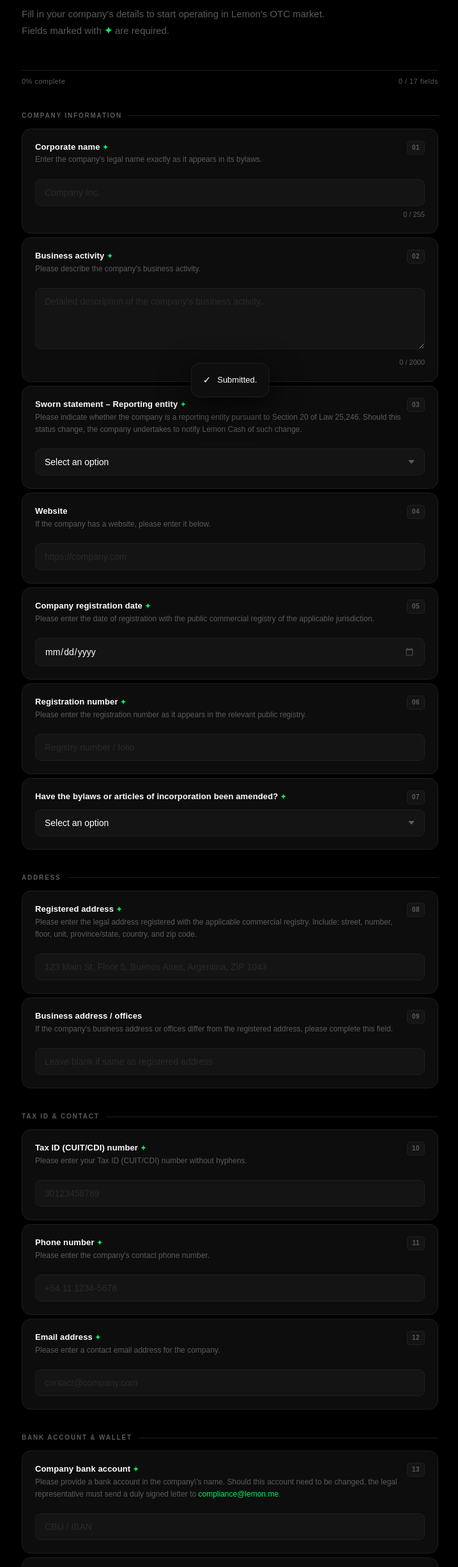
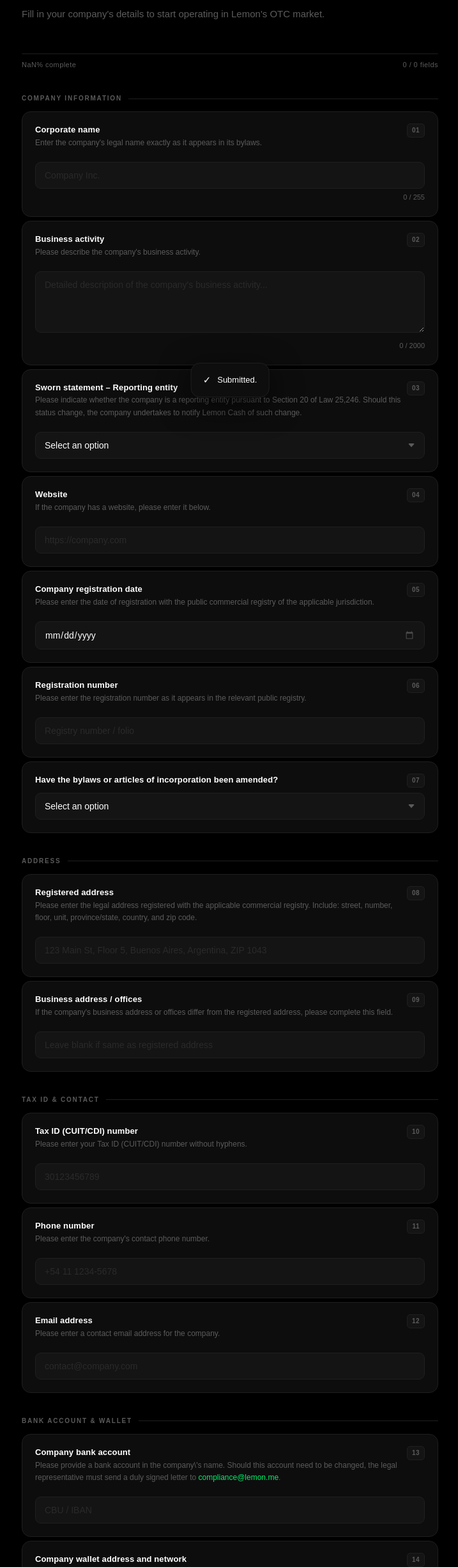
Before and after one commit to juannunezhrzic/lemon-otc-onboarding, a website: page public/index.html in a window 1280 px wide. Shown: the part 231-2680 px from the top of the page at 64% size, without its empty margins (280-997 px from the left). Drawn offline with Linux system fonts and the light colour scheme; a web font is replaced by a local one.

Commit message:
Make all form fields optional

```diff
--- a/public/index.html
+++ b/public/index.html
@@ -172,7 +172,7 @@ select option{background:#111;color:var(--text);}
 <section class="hero">
   <div class="hero-eye"><div class="hero-dot"></div><span>Account opening</span></div>
   <h1 style="font-family:'PPNeueMachina',sans-serif;font-weight:800;color:#ffffff;letter-spacing:-0.04em;">Corporate onboarding</h1>
-  <p>Fill in your company's details to start operating in Lemon's OTC market. Fields marked with <span style="color:var(--greent);font-weight:700;">✦</span> are required.</p>
+  <p>Fill in your company's details to start operating in Lemon's OTC market.</p>
 </section>
 
 <!-- PROGRESS -->
@@ -188,19 +188,19 @@ select option{background:#111;color:var(--text);}
 <div class="gl">Company information</div>
 
 <div class="fc" id="fc1"><div class="fi">
-  <div class="ft"><div><div class="fl">Corporate name <span class="rq">✦</span></div><div class="fh">Enter the company's legal name exactly as it appears in its bylaws.</div></div><div class="fn">01</div></div>
+  <div class="ft"><div><div class="fl">Corporate name</div><div class="fh">Enter the company's legal name exactly as it appears in its bylaws.</div></div><div class="fn">01</div></div>
   <input type="text" id="f1" maxlength="255" placeholder="Company Inc." required/>
   <div class="cc"><span id="c1">0</span> / 255</div><div class="fe">This field is required.</div>
 </div></div>
 
 <div class="fc" id="fc2"><div class="fi">
-  <div class="ft"><div><div class="fl">Business activity <span class="rq">✦</span></div><div class="fh">Please describe the company's business activity.</div></div><div class="fn">02</div></div>
+  <div class="ft"><div><div class="fl">Business activity</div><div class="fh">Please describe the company's business activity.</div></div><div class="fn">02</div></div>
   <textarea id="f2" maxlength="2000" placeholder="Detailed description of the company's business activity..." required></textarea>
   <div class="cc"><span id="c2">0</span> / 2000</div><div class="fe">This field is required.</div>
 </div></div>
 
 <div class="fc" id="fc3"><div class="fi">
-  <div class="ft"><div><div class="fl">Sworn statement – Reporting entity <span class="rq">✦</span></div><div class="fh">Please indicate whether the company is a reporting entity pursuant to Section 20 of Law 25,246. Should this status change, the company undertakes to notify Lemon Cash of such change.</div></div><div class="fn">03</div></div>
+  <div class="ft"><div><div class="fl">Sworn statement – Reporting entity</div><div class="fh">Please indicate whether the company is a reporting entity pursuant to Section 20 of Law 25,246. Should this status change, the company undertakes to notify Lemon Cash of such change.</div></div><div class="fn">03</div></div>
   <select id="f3" required>
     <option value="" disabled selected>Select an option</option>
     <option value="Yes, it is a reporting entity">Yes, it is a reporting entity</option>
@@ -215,19 +215,19 @@ select option{background:#111;color:var(--text);}
 </div></div>
 
 <div class="fc" id="fc5"><div class="fi">
-  <div class="ft"><div><div class="fl">Company registration date <span class="rq">✦</span></div><div class="fh">Please enter the date of registration with the public commercial registry of the applicable jurisdiction.</div></div><div class="fn">05</div></div>
+  <div class="ft"><div><div class="fl">Company registration date</div><div class="fh">Please enter the date of registration with the public commercial registry of the applicable jurisdiction.</div></div><div class="fn">05</div></div>
   <input type="date" id="f5" required/>
   <div class="fe">This field is required.</div>
 </div></div>
 
 <div class="fc" id="fc6"><div class="fi">
-  <div class="ft"><div><div class="fl">Registration number <span class="rq">✦</span></div><div class="fh">Please enter the registration number as it appears in the relevant public registry.</div></div><div class="fn">06</div></div>
+  <div class="ft"><div><div class="fl">Registration number</div><div class="fh">Please enter the registration number as it appears in the relevant public registry.</div></div><div class="fn">06</div></div>
   <input type="text" id="f6" placeholder="Registry number / folio" required/>
   <div class="fe">This field is required.</div>
 </div></div>
 
 <div class="fc" id="fc7"><div class="fi">
-  <div class="ft"><div><div class="fl">Have the bylaws or articles of incorporation been amended? <span class="rq">✦</span></div></div><div class="fn">07</div></div>
+  <div class="ft"><div><div class="fl">Have the bylaws or articles of incorporation been amended?</div></div><div class="fn">07</div></div>
   <select id="f7" required>
     <option value="" disabled selected>Select an option</option>
     <option value="No">No</option>
@@ -239,7 +239,7 @@ select option{background:#111;color:var(--text);}
 <div class="gl">Address</div>
 
 <div class="fc" id="fc8"><div class="fi">
-  <div class="ft"><div><div class="fl">Registered address <span class="rq">✦</span></div><div class="fh">Please enter the legal address registered with the applicable commercial registry. Include: street, number, floor, unit, province/state, country, and zip code.</div></div><div class="fn">08</div></div>
+  <div class="ft"><div><div class="fl">Registered address</div><div class="fh">Please enter the legal address registered with the applicable commercial registry. Include: street, number, floor, unit, province/state, country, and zip code.</div></div><div class="fn">08</div></div>
   <input type="text" id="f8" placeholder="123 Main St, Floor 5, Buenos Aires, Argentina, ZIP 1043" required/>
   <div class="fe">This field is required.</div>
 </div></div>
@@ -252,19 +252,19 @@ select option{background:#111;color:var(--text);}
 <div class="gl">Tax ID &amp; contact</div>
 
 <div class="fc" id="fc10"><div class="fi">
-  <div class="ft"><div><div class="fl">Tax ID (CUIT/CDI) number <span class="rq">✦</span></div><div class="fh">Please enter your Tax ID (CUIT/CDI) number without hyphens.</div></div><div class="fn">10</div></div>
+  <div class="ft"><div><div class="fl">Tax ID (CUIT/CDI) number</div><div class="fh">Please enter your Tax ID (CUIT/CDI) number without hyphens.</div></div><div class="fn">10</div></div>
   <input type="text" id="f10" placeholder="30123456789" maxlength="13" required/>
   <div class="fe">This field is required.</div>
 </div></div>
 
 <div class="fc" id="fc11"><div class="fi">
-  <div class="ft"><div><div class="fl">Phone number <span class="rq">✦</span></div><div class="fh">Please enter the company's contact phone number.</div></div><div class="fn">11</div></div>
+  <div class="ft"><div><div class="fl">Phone number</div><div class="fh">Please enter the company's contact phone number.</div></div><div class="fn">11</div></div>
   <input type="tel" id="f11" placeholder="+54 11 1234-5678" required/>
   <div class="fe">This field is required.</div>
 </div></div>
 
 <div class="fc" id="fc12"><div class="fi">
-  <div class="ft"><div><div class="fl">Email address <span class="rq">✦</span></div><div class="fh">Please enter a contact email address for the company.</div></div><div class="fn">12</div></div>
+  <div class="ft"><div><div class="fl">Email address</div><div class="fh">Please enter a contact email address for the company.</div></div><div class="fn">12</div></div>
   <input type="email" id="f12" placeholder="contact@company.com" required/>
   <div class="fe">This field is required.</div>
 </div></div>
@@ -272,13 +272,13 @@ select option{background:#111;color:var(--text);}
 <div class="gl">Bank account &amp; wallet</div>
 
 <div class="fc" id="fc13"><div class="fi">
-  <div class="ft"><div><div class="fl">Company bank account <span class="rq">✦</span></div><div class="fh">Please provide a bank account in the company\'s name. Should this account need to be changed, the legal representative must send a duly signed letter to <a href="mailto:compliance@lemon.me">compliance@lemon.me</a>.</div></div><div class="fn">13</div></div>
+  <div class="ft"><div><div class="fl">Company bank account</div><div class="fh">Please provide a bank account in the company\'s name. Should this account need to be changed, the legal representative must send a duly signed letter to <a href="mailto:compliance@lemon.me">compliance@lemon.me</a>.</div></div><div class="fn">13</div></div>
   <input type="text" id="f13" placeholder="CBU / IBAN" required/>
   <div class="fe">This field is required.</div>
 </div></div>
 
 <div class="fc" id="fc14"><div class="fi">
-  <div class="ft"><div><div class="fl">Company wallet address and network <span class="rq">✦</span></div><div class="fh">Please provide the wallet address and network on which the company wishes to receive virtual assets. Should the address need to be changed, the legal representative must send a duly signed letter to <a href="mailto:compliance@lemon.me">compliance@lemon.me</a>.</div></div><div class="fn">14</div></div>
+  <div class="ft"><div><div class="fl">Company wallet address and network</div><div class="fh">Please provide the wallet address and network on which the company wishes to receive virtual assets. Should the address need to be changed, the legal representative must send a duly signed letter to <a href="mailto:compliance@lemon.me">compliance@lemon.me</a>.</div></div><div class="fn">14</div></div>
   <input type="text" id="f14" placeholder="0x... — Network: Ethereum / BNB / Polygon" required/>
   <div class="fe">This field is required.</div>
 </div></div>
@@ -286,13 +286,13 @@ select option{background:#111;color:var(--text);}
 <div class="gl">Board of directors &amp; legal representative</div>
 
 <div class="fc" id="fc15"><div class="fi">
-  <div class="ft"><div><div class="fl">Members of the board of directors <span class="rq">✦</span></div><div class="fh">Please enter the full names, ID numbers, nationalities, and dates of birth of all members of the board of directors (both regular and alternate members).</div></div><div class="fn">15</div></div>
+  <div class="ft"><div><div class="fl">Members of the board of directors</div><div class="fh">Please enter the full names, ID numbers, nationalities, and dates of birth of all members of the board of directors (both regular and alternate members).</div></div><div class="fn">15</div></div>
   <textarea id="f15" maxlength="2000" placeholder="John Smith, ID 12345678, American, 01/01/1980 — Regular Director&#10;Jane Doe, ID 87654321, Argentine, 15/06/1975 — Alternate Director" required></textarea>
   <div class="cc"><span id="c15">0</span> / 2000</div><div class="fe">This field is required.</div>
 </div></div>
 
 <div class="fc" id="fc16"><div class="fi">
-  <div class="ft"><div><div class="fl">Legal representative's full name <span class="rq">✦</span></div><div class="fh">Please enter the legal representative's full name as it appears on their identity document.</div></div><div class="fn">16</div></div>
+  <div class="ft"><div><div class="fl">Legal representative's full name</div><div class="fh">Please enter the legal representative's full name as it appears on their identity document.</div></div><div class="fn">16</div></div>
   <input type="text" id="f16" placeholder="First Last" required/>
   <div class="fe">This field is required.</div>
 </div></div>
@@ -304,7 +304,7 @@ select option{background:#111;color:var(--text);}
 </div></div>
 
 <div class="fc" id="fc18"><div class="fi">
-  <div class="ft"><div><div class="fl">Sworn statement – PEP status <span class="rq">✦</span></div><div class="fh">Please indicate whether the legal representative is a Politically Exposed Person (PEP).</div></div><div class="fn">18</div></div>
+  <div class="ft"><div><div class="fl">Sworn statement – PEP status</div><div class="fh">Please indicate whether the legal representative is a Politically Exposed Person (PEP).</div></div><div class="fn">18</div></div>
   <select id="f18" required>
     <option value="" disabled selected>Select an option</option>
     <option value="Not a PEP">Not a PEP</option>
@@ -316,13 +316,13 @@ select option{background:#111;color:var(--text);}
 <div class="gl">Beneficial owners</div>
 
 <div class="fc" id="fc19"><div class="fi">
-  <div class="ft"><div><div class="fl">Sworn statement of ultimate beneficial owners <span class="rq">✦</span></div><div class="fh">Please provide the full name, nationality, date of birth, and identity document number of all individuals who hold at least a 10% interest in the company (whether directly or indirectly).</div></div><div class="fn">19</div></div>
+  <div class="ft"><div><div class="fl">Sworn statement of ultimate beneficial owners</div><div class="fh">Please provide the full name, nationality, date of birth, and identity document number of all individuals who hold at least a 10% interest in the company (whether directly or indirectly).</div></div><div class="fn">19</div></div>
   <textarea id="f19" maxlength="2000" placeholder="John Smith, American, 01/01/1980, ID 12345678 — 55% ownership" required></textarea>
   <div class="cc"><span id="c19">0</span> / 2000</div><div class="fe">This field is required.</div>
 </div></div>
 
 <div class="fc" id="fc20"><div class="fi">
-  <div class="ft"><div><div class="fl">Does the company have more than one beneficial owner? <span class="rq">✦</span></div></div><div class="fn">20</div></div>
+  <div class="ft"><div><div class="fl">Does the company have more than one beneficial owner?</div></div><div class="fn">20</div></div>
   <select id="f20" required>
     <option value="" disabled selected>Select an option</option>
     <option value="Yes">Yes</option>
@@ -390,7 +390,7 @@ const uploadContainer = document.getElementById('uploads-container');
 UPLOAD_FIELDS.forEach(f => {
   uploadContainer.insertAdjacentHTML('beforeend', `
     <div class="fc" id="fc${f.id}"><div class="fi">
-      <div class="ft"><div><div class="fl">${f.label} <span class="rq">✦</span></div><div class="fh">${f.hint}</div></div><div class="fn">${f.num}</div></div>
+      <div class="ft"><div><div class="fl">${f.label}</div><div class="fh">${f.hint}</div></div><div class="fn">${f.num}</div></div>
       <div class="uz" id="uz${f.id}" ondragover="dov(event)" ondragleave="dlv(event)" ondrop="ddp(event,'${f.id}','fn${f.id}')">
         <input type="file" id="${f.id}" accept=".pdf,.jpg,.jpeg,.png"/>
         <div class="uz-ic"><svg width="18" height="18" viewBox="0 0 24 24" fill="none" stroke="currentColor" stroke-width="1.5"><path d="M21 15v4a2 2 0 01-2 2H5a2 2 0 01-2-2v-4M17 8l-5-5-5 5M12 3v12"/></svg></div>
@@ -408,7 +408,7 @@ UPLOAD_FIELDS.forEach(f => {
   });
 });
 
-const REQ = ['f1','f2','f3','f5','f6','f7','f8','f10','f11','f12','f13','f14','f15','f16','f18','f19','f20'];
+const REQ = [];
 
 function updProg() {
   const t = REQ.length;
```
